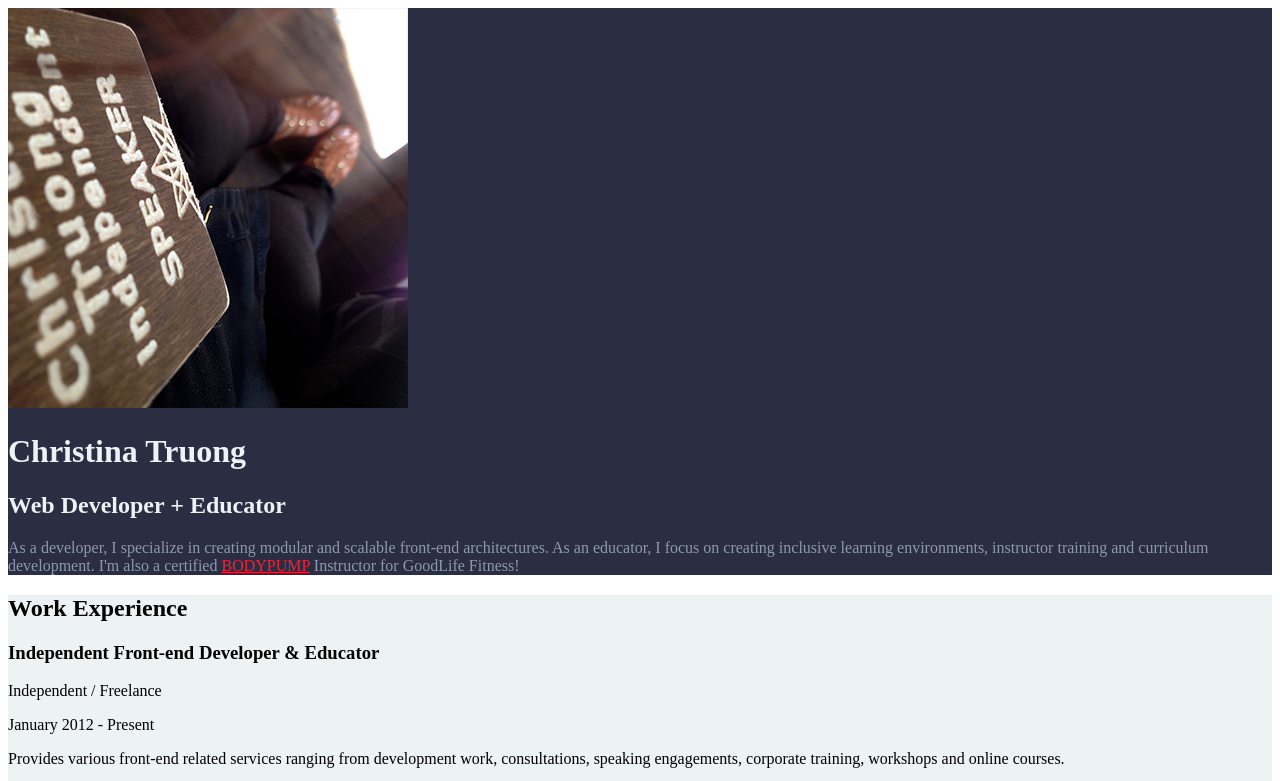
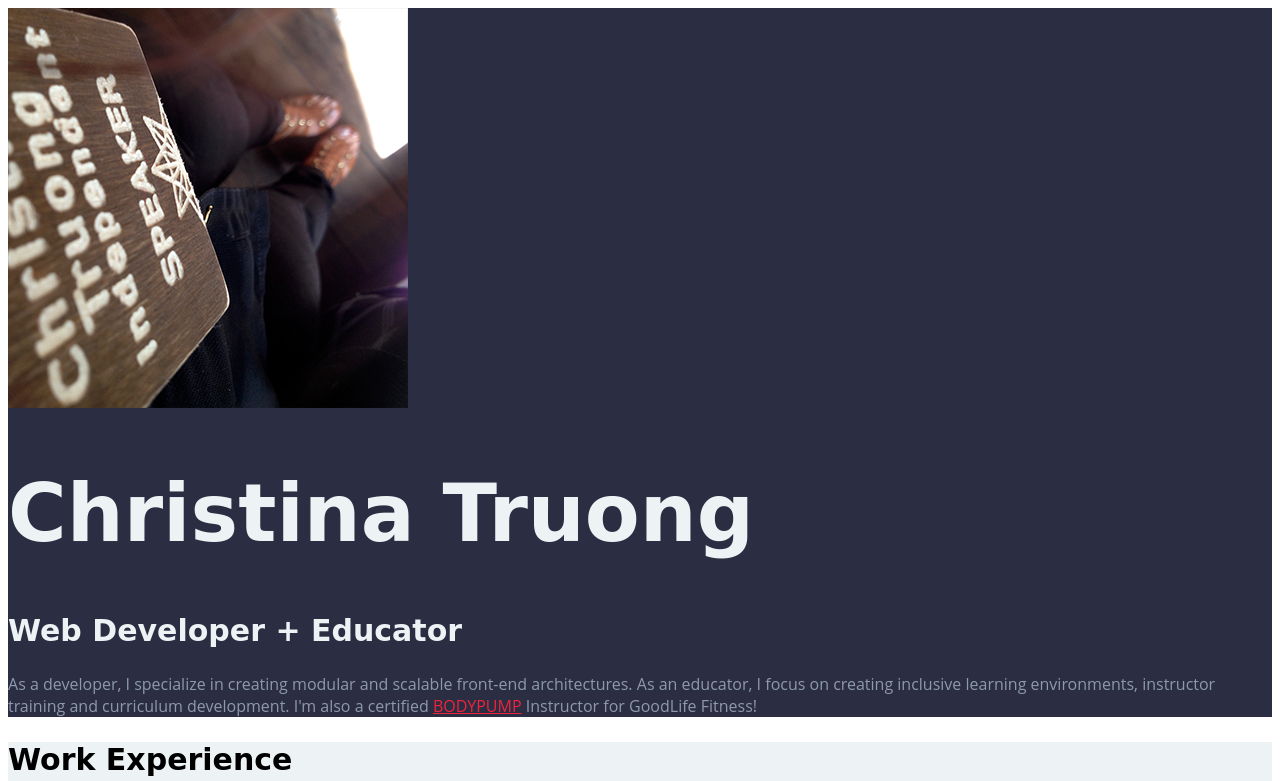
Before and after one commit to tgutecht/LyndaResumeCSS, a plain HTML site: page index.html in a window 1280 px wide. Shown: the top 781 px of the page. Drawn offline with Linux system fonts and the light colour scheme.

Commit message:
external font-family, font-size practise.

```diff
--- a/styles.css
+++ b/styles.css
@@ -6,8 +6,16 @@
 */
 
 /* Global styles */
-body {
-
+body { font-family: 'Open Sans', sans-serif;
+}
+h1, h2 {
+  font-family: 'Caveat', cursive;
+}
+h1 {
+  font-size: 80px;
+}
+h2 {
+  font-size: 30px;
 }
 /*makes all links red */
 a {
```
